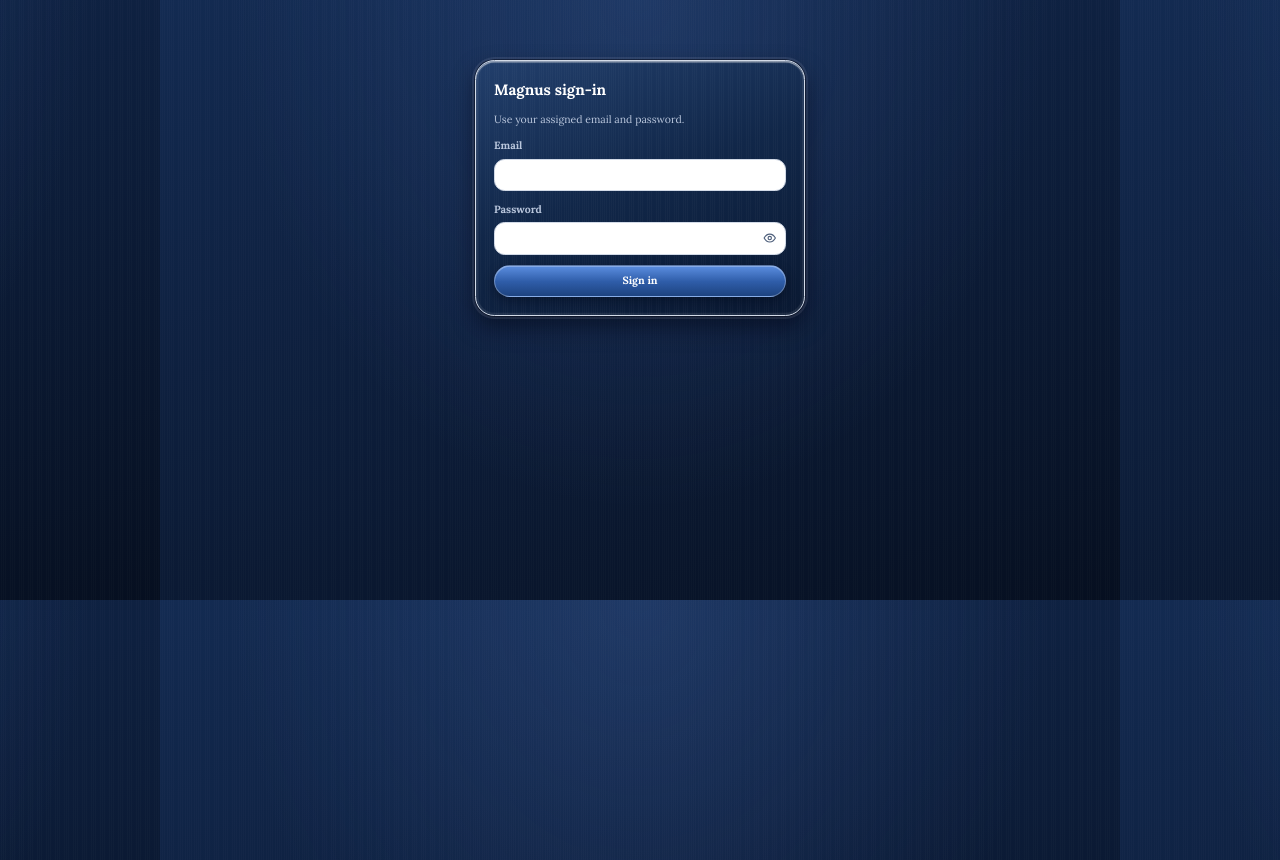
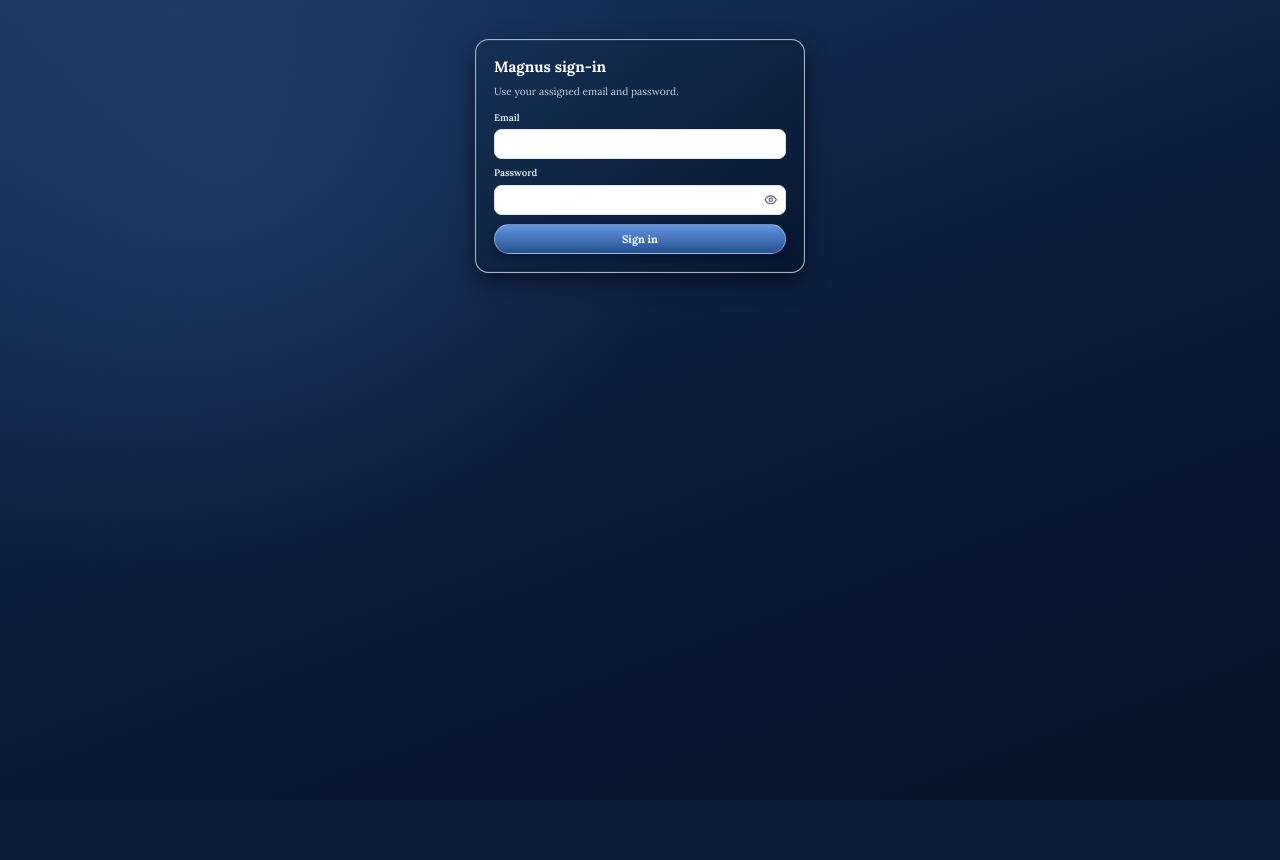
Before and after one commit to magnus-innovativedev/orientation, a Flask app: page /admin in a window 1280 px wide. After the commit the page ends 800 px from the top, so only its background shows below. Run offline with Flask 3, Linux system fonts and the light colour scheme.

Commit message:
chnged login bug

```diff
--- /dev/null
+++ b/static/css/login.css
@@ -0,0 +1,157 @@
+.shared-login-backdrop {
+  position: fixed;
+  inset: 0;
+  z-index: 2000;
+  display: grid;
+  align-content: start;
+  justify-items: center;
+  min-height: 100dvh;
+  padding: 6.5vh 16px 24px;
+  background:
+    radial-gradient(circle at 18% 20%, rgba(108,155,227,.14), transparent 36%),
+    linear-gradient(160deg, #19345f 0%, #0a1a38 55%, #061226 100%);
+}
+
+#login-panel.shared-login-backdrop {
+  width: auto;
+  max-width: none;
+  margin: 0;
+  padding: 6.5vh 16px 24px;
+  border: 0;
+  border-radius: 0;
+  box-shadow: none;
+  overflow: auto;
+}
+
+#login-panel.shared-login-backdrop[hidden] {
+  display: none;
+}
+
+.shared-login-card {
+  width: min(100%, 440px);
+  padding: 24px;
+  border: 1px solid rgba(225, 235, 248, .72);
+  border-radius: 18px;
+  background: linear-gradient(145deg, rgba(22, 48, 84, .98), rgba(7, 23, 48, .98));
+  color: #fff;
+  box-shadow: 0 12px 30px rgba(0, 4, 16, .55), inset 0 0 0 1px rgba(255,255,255,.08);
+}
+
+.shared-login-card h1 {
+  margin: 0;
+  color: #fff;
+  font: 700 1.25rem/1.2 Lora, Georgia, serif;
+  text-align: left;
+}
+
+.shared-login-card > p {
+  margin: 10px 0 16px;
+  color: #c4d2e8;
+  font-size: .85rem;
+}
+
+.shared-login-form {
+  display: grid;
+  gap: 10px;
+}
+
+#login-form.shared-login-form {
+  gap: 10px;
+}
+
+.shared-login-form label {
+  display: grid;
+  gap: 5px;
+  color: #e4ecf8;
+  font-size: .8rem;
+  font-weight: 600;
+}
+
+.shared-login-form > input,
+.shared-login-form label input,
+.shared-login-form .password-field input {
+  box-sizing: border-box;
+  width: 100%;
+  min-height: 40px;
+  padding: 8px 12px;
+  border: 1px solid #dce5f2;
+  border-radius: 10px;
+  background: #fff;
+  color: #17243b;
+  font: inherit;
+}
+
+.shared-login-form .password-field {
+  position: relative;
+  display: block;
+}
+
+.shared-login-form .password-field input {
+  padding-right: 44px;
+}
+
+.shared-login-form .password-toggle,
+.shared-login-form .password-eye {
+  position: absolute;
+  top: 50%;
+  right: 5px;
+  display: grid;
+  place-items: center;
+  width: 32px;
+  height: 32px;
+  padding: 0;
+  transform: translateY(-50%);
+  border: 0;
+  border-radius: 8px;
+  background: transparent;
+  color: #52627b;
+  box-shadow: none;
+  cursor: pointer;
+}
+
+.shared-login-form .password-toggle:hover,
+.shared-login-form .password-eye:hover {
+  transform: translateY(-50%);
+  background: #e9eef6;
+  box-shadow: none;
+}
+
+.shared-login-form .password-toggle svg {
+  width: 18px;
+  height: 18px;
+  fill: none;
+  stroke: currentColor;
+  stroke-width: 2;
+}
+
+.shared-login-form .notice,
+.shared-login-form .pin-dialog-error {
+  margin: 0;
+  color: #ff9a9a;
+  font-size: .8rem;
+}
+
+.shared-login-form > button[type="submit"] {
+  width: 100%;
+  min-height: 40px;
+  margin-top: 2px;
+  border: 1px solid rgba(255,255,255,.35);
+  border-radius: 999px;
+  background: linear-gradient(180deg, #6395e0, #24508f);
+  color: #fff;
+  font: 700 .9rem Lora, Georgia, serif;
+  box-shadow: 0 5px 12px rgba(0, 8, 26, .4);
+  cursor: pointer;
+}
+
+.shared-login-form > button[type="submit"]:disabled {
+  cursor: not-allowed;
+  opacity: .7;
+}
+
+@media (max-width: 480px) {
+  .shared-login-backdrop,
+  #login-panel.shared-login-backdrop {
+    padding-top: 24px;
+  }
+}
--- a/templates/admin.html
+++ b/templates/admin.html
@@ -6,10 +6,12 @@
 <link rel="stylesheet" href="{{ url_for('static', filename='css/admin.css') }}">
 <link rel="stylesheet" href="{{ url_for('static', filename='css/reports.css') }}">
 <link rel="stylesheet" href="{{ url_for('static', filename='css/navy.css') }}">
-<link rel="stylesheet" href="{{ url_for('static', filename='css/screen-fit.css') }}"></head><body>
-<section id="login-panel" class="wrap" hidden>
-  <h1>Magnus sign-in</h1><p class="muted">Use your assigned email and password.</p>
-  <form id="login-form">
+<link rel="stylesheet" href="{{ url_for('static', filename='css/screen-fit.css') }}">
+<link rel="stylesheet" href="{{ url_for('static', filename='css/login.css') }}"></head><body>
+<section id="login-panel" class="shared-login-backdrop" hidden>
+  <div class="shared-login-card">
+  <h1>Magnus sign-in</h1><p>Use your assigned email and password.</p>
+  <form id="login-form" class="shared-login-form">
     <label>Email<input id="login-email" type="email" autocomplete="username" required></label>
     <label>Password<span class="password-field"><input id="login-password" type="password" autocomplete="current-password" required>
       <button type="button" class="password-toggle" data-password-toggle="login-password" aria-label="Show password" title="Show password">
@@ -19,6 +21,7 @@
     <p id="login-error" class="notice error" hidden></p>
     <button type="submit">Sign in</button>
   </form>
+  </div>
 </section>
 <main id="dashboard" hidden>
   <header class="topbar">
--- a/templates/index.html
+++ b/templates/index.html
@@ -18,6 +18,7 @@
   <link rel="stylesheet" href="{{ url_for('static', filename='css/clay.css') }}">
   <link rel="stylesheet" href="{{ url_for('static', filename='css/navy.css') }}">
   <link rel="stylesheet" href="{{ url_for('static', filename='css/screen-fit.css') }}">
+  <link rel="stylesheet" href="{{ url_for('static', filename='css/login.css') }}">
 
   <link rel="stylesheet" href="https://unpkg.com/leaflet@1.9.4/dist/leaflet.css" crossorigin="">
   <script src="https://unpkg.com/leaflet@1.9.4/dist/leaflet.js" crossorigin=""></script>
```
Also changed, not shown: static/js/App.jsx (+9 -12 lines).
